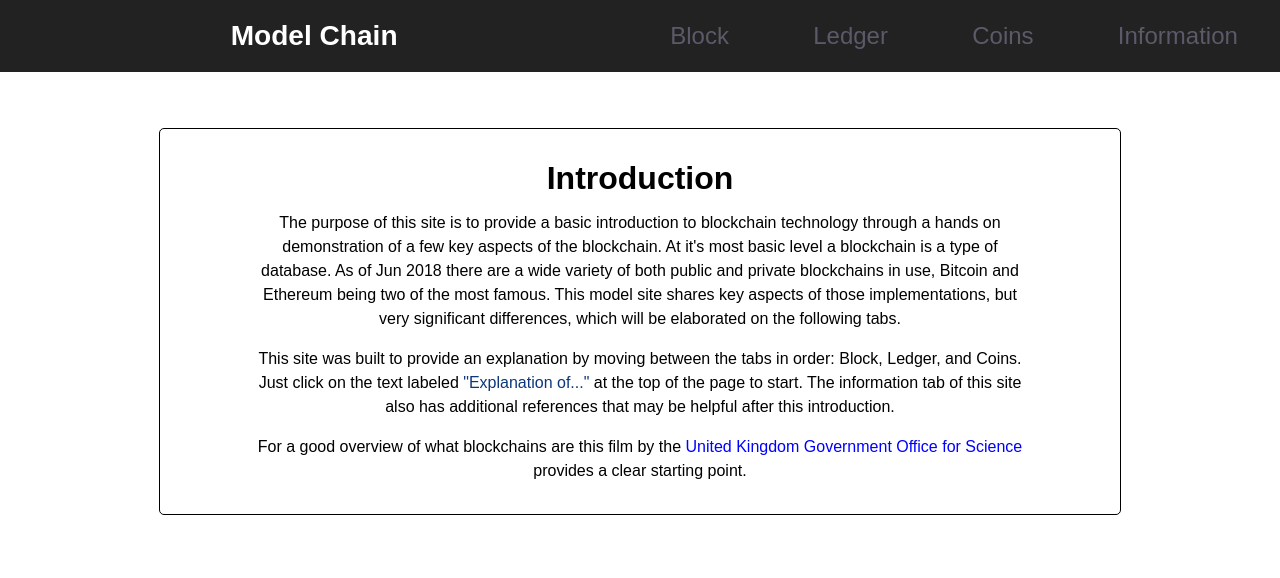
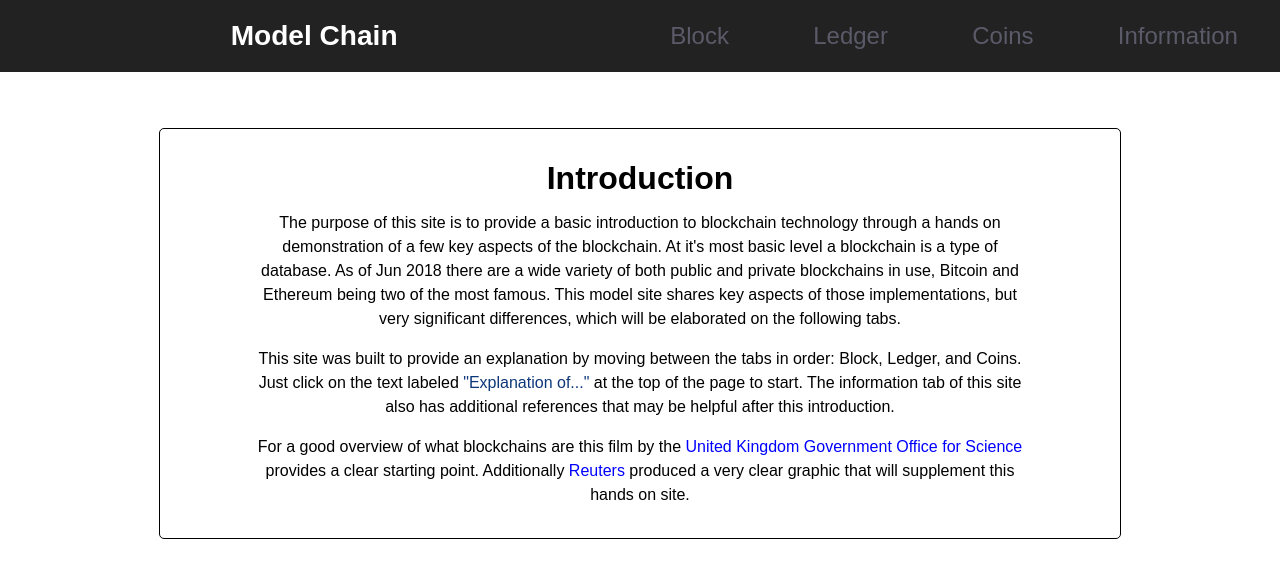
Before and after one commit to Cameron-Grams/Model-Chain, a React (Create React App) app: page / in a window 1280 px wide. Shown: the top 578 px of the page. Built offline with nearby package versions, Linux system fonts and the light colour scheme.

Commit message:
added Reuters reference

```diff
--- a/src/containers/Main/mainPageText.jsx
+++ b/src/containers/Main/mainPageText.jsx
@@ -21,7 +21,8 @@ export const mainText = (
             <p>
                 For a good overview of what blockchains are this film by the
                 <a className="css-embededLink" href="https://www.youtube.com/watch?v=4sm5LNqL5j0&feature=youtube"> United Kingdom Government Office for Science </a>
-                provides a clear starting point.
+                provides a clear starting point. Additionally <a className="css-embededLink"
+                href="http://graphics.reuters.com/TECHNOLOGY-BLOCKCHAIN/010070P11GN/index.html"> Reuters </a>produced a very clear graphic that will supplement this hands on site.
             </p>
 
         </div>
```
